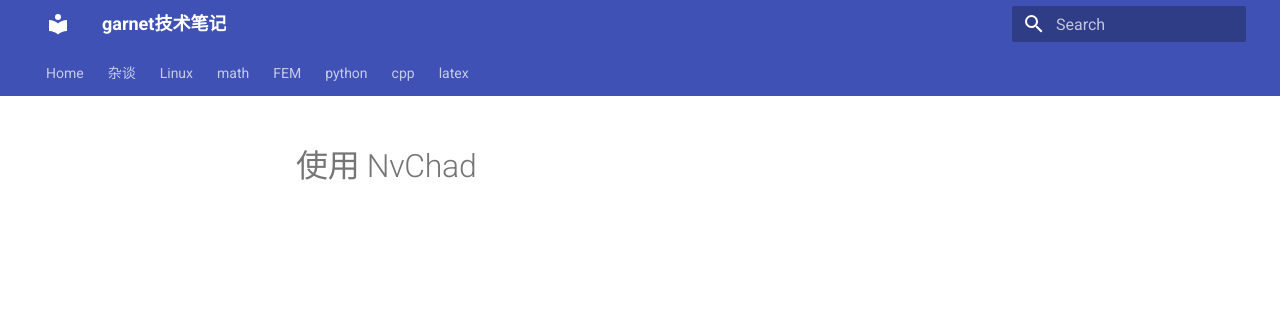
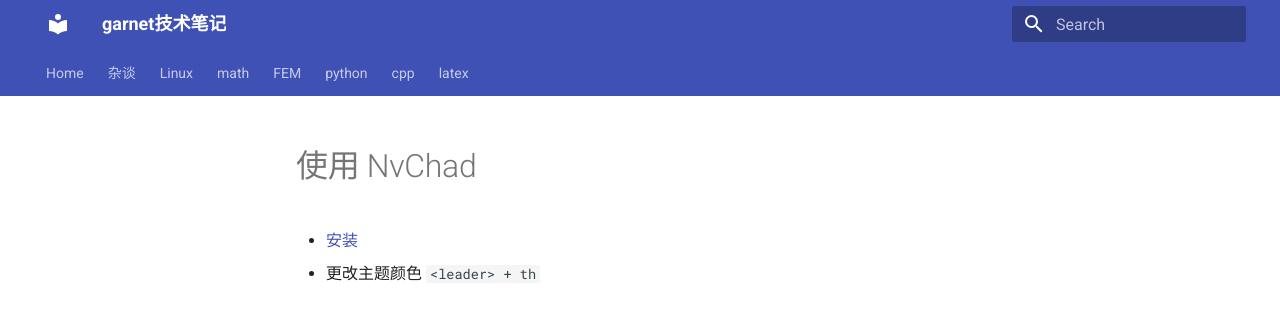
Before and after one commit to ymma98/technotes, an MkDocs documentation site: the page built from docs/Linux/vim_使用NvChad.md, in a window 1280 px wide. Shown: the top 320 px of the page. Built offline with MkDocs 1.6.1 and Material for MkDocs 9.7.7, drawn with Linux system fonts in a browser that asks for light colours.

Commit message:
docs/Linux/vim_使用NvChad.md updated from https://stackedit.cn/

```diff
--- a/docs/Linux/vim_使用NvChad.md
+++ b/docs/Linux/vim_使用NvChad.md
@@ -1,6 +1,8 @@
 # 使用 NvChad
 
+* [安装](https://nvchad.com/docs/quickstart/install)
+* 更改主题颜色 `<leader> + th`
 
 <!--stackedit_data:
-eyJoaXN0b3J5IjpbNDc2OTQxNTMwXX0=
+eyJoaXN0b3J5IjpbLTQ3NzMzNDY2OSw0NzY5NDE1MzBdfQ==
 -->
```
